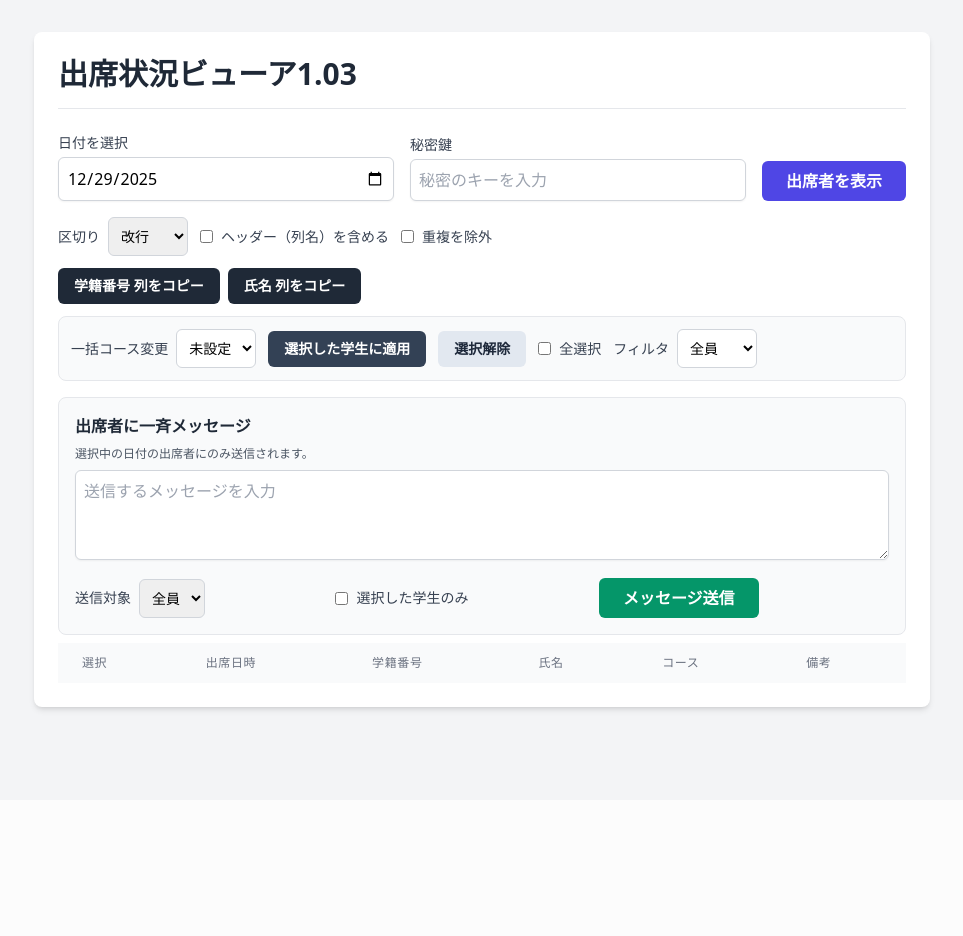
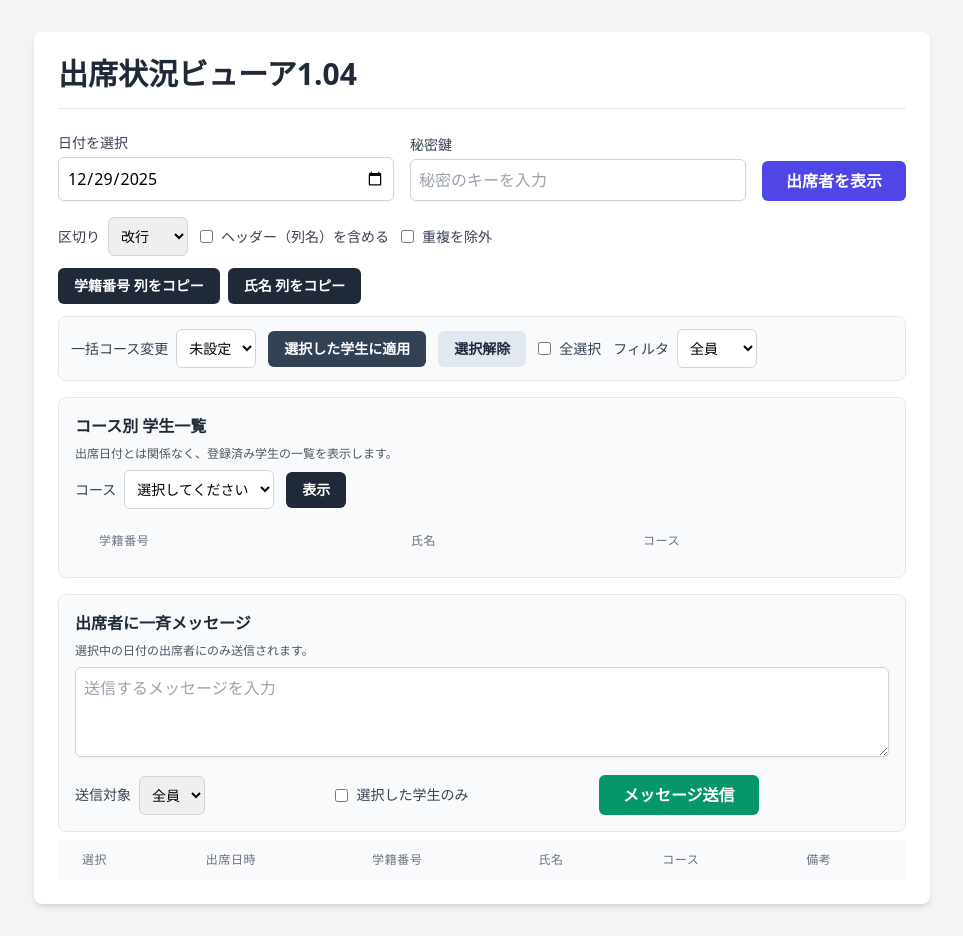
Before and after one commit to miiichiii/line-anatomy-bot, a Flask app: page /viewer in a window 1280 px wide. Shown: the whole page, without its empty margins (158-1121 px from the left). Before the commit the page ends 713 px from the top, so only its background shows below. Run offline with Flask 3, Linux system fonts and the light colour scheme; lists and menus that the app fills with data are empty; some libraries are stand-ins or nearby versions.

Commit message:
Add course roster view and bump viewer to 1.04

```diff
--- a/app.py
+++ b/app.py
@@ -327,6 +327,38 @@ def set_course():
         logging.error(f"コース更新エラー: {e}")
         return jsonify({"error": f"更新中にエラーが発生しました: {e}"}), 500
 
+# ★★★★★★★★★★★★★★★★★★★★★★★★★★★★★★★★★★★★★★★★★★★★★★★★★★★
+# ★【新規追加】コース別の学生一覧を取得するAPIルート ★
+# ★★★★★★★★★★★★★★★★★★★★★★★★★★★★★★★★★★★★★★★★★★★★★★★★★★★
+@app.route("/students_by_course")
+def students_by_course():
+    secret_key = request.args.get('key')
+    if secret_key != EXPORT_SECRET_KEY:
+        return jsonify({"error": "アクセス権がありません。"}), 403
+
+    course = (request.args.get('course') or '').strip().upper()
+    if course not in {"PT", "OT", "NS"}:
+        return jsonify({"error": "コース指定が不正です。"}), 400
+
+    if not db:
+        return jsonify({"error": "データベース接続エラー"}), 500
+
+    try:
+        docs = db.collection('students').where('course', '==', course).stream()
+        results = []
+        for doc in docs:
+            data = doc.to_dict() or {}
+            results.append({
+                "student_id": data.get('student_id', 'N/A'),
+                "name": data.get('name', 'N/A'),
+                "course": data.get('course', course)
+            })
+        results.sort(key=lambda r: r.get('student_id', ''))
+        return jsonify(results)
+    except Exception as e:
+        logging.error(f"学生一覧取得エラー: {e}")
+        return jsonify({"error": f"取得中にエラーが発生しました: {e}"}), 500
+
 # --- メッセージハンドラ (省略... 変更なし) ---
 @handler.add(MessageEvent, message=TextMessage)
 def handle_text(event):
--- a/templates/viewer.html
+++ b/templates/viewer.html
@@ -3,12 +3,12 @@
 <head>
     <meta charset="UTF-8">
     <meta name="viewport" content="width=device-width, initial-scale=1.0">
-    <title>出席状況ビューア1.03</title>
+    <title>出席状況ビューア1.04</title>
     <script src="https://cdn.tailwindcss.com"></script>
 </head>
 <body class="bg-gray-100 min-h-screen flex flex-col items-center p-4 sm:p-8 font-sans">
     <div class="w-full max-w-4xl bg-white rounded-lg shadow-md p-6">
-        <h1 class="text-2xl sm:text-3xl font-bold text-gray-800 mb-6 border-b pb-4">出席状況ビューア1.03</h1>
+        <h1 class="text-2xl sm:text-3xl font-bold text-gray-800 mb-6 border-b pb-4">出席状況ビューア1.04</h1>
 
         <!-- Controls -->
         <div class="flex flex-col sm:flex-row sm:items-end gap-4 mb-4">
@@ -87,6 +87,41 @@
                 </select>
             </div>
             <div id="bulk-status" class="text-sm text-gray-600"></div>
+        </div>
+
+        <!-- Course Roster -->
+        <div class="mt-4 p-4 border border-gray-200 rounded-lg bg-gray-50">
+            <h2 class="text-base font-semibold text-gray-800 mb-2">コース別 学生一覧</h2>
+            <p class="text-xs text-gray-600 mb-2">出席日付とは関係なく、登録済み学生の一覧を表示します。</p>
+            <div class="flex flex-col sm:flex-row sm:items-center gap-3">
+                <div class="flex items-center gap-2">
+                    <label for="roster-course" class="text-sm text-gray-700">コース</label>
+                    <select id="roster-course" class="p-2 border border-gray-300 rounded-md text-sm bg-white">
+                        <option value="">選択してください</option>
+                        <option value="PT">PT</option>
+                        <option value="OT">OT</option>
+                        <option value="NS">NS</option>
+                    </select>
+                </div>
+                <button id="roster-fetch" class="w-full sm:w-auto bg-gray-800 text-white text-sm font-semibold py-2 px-4 rounded-md hover:bg-gray-900">
+                    表示
+                </button>
+                <div id="roster-status" class="text-sm text-gray-600"></div>
+            </div>
+            <div class="overflow-x-auto mt-3">
+                <table class="min-w-full divide-y divide-gray-200 select-none">
+                    <thead class="bg-gray-50">
+                        <tr>
+                            <th class="px-6 py-3 text-left text-xs font-medium text-gray-500 uppercase tracking-wider">学籍番号</th>
+                            <th class="px-6 py-3 text-left text-xs font-medium text-gray-500 uppercase tracking-wider">氏名</th>
+                            <th class="px-6 py-3 text-left text-xs font-medium text-gray-500 uppercase tracking-wider">コース</th>
+                        </tr>
+                    </thead>
+                    <tbody id="roster-body" class="bg-white divide-y divide-gray-200">
+                        <!-- JSで挿入 -->
+                    </tbody>
+                </table>
+            </div>
         </div>
 
         <!-- Message Sender -->
@@ -168,6 +203,11 @@
         const selectAllChk = document.getElementById('select-all');
         const bulkStatus = document.getElementById('bulk-status');
         const courseViewFilter = document.getElementById('course-view-filter');
+
+        const rosterCourse = document.getElementById('roster-course');
+        const rosterFetchBtn = document.getElementById('roster-fetch');
+        const rosterStatus = document.getElementById('roster-status');
+        const rosterBody = document.getElementById('roster-body');
 
         const messageText = document.getElementById('message-text');
         const sendMessageBtn = document.getElementById('send-message');
@@ -454,6 +494,77 @@
 
         courseViewFilter.addEventListener('change', applyCourseFilter);
 
+        // --- course roster ---
+        function buildRosterRow(student) {
+            const tr = document.createElement('tr');
+
+            const tdId = document.createElement('td');
+            tdId.className = 'px-6 py-4 whitespace-nowrap text-sm text-gray-900';
+            tdId.textContent = student.student_id ?? '';
+            tr.appendChild(tdId);
+
+            const tdName = document.createElement('td');
+            tdName.className = 'px-6 py-4 whitespace-nowrap text-sm text-gray-900';
+            tdName.textContent = student.name ?? '';
+            tr.appendChild(tdName);
+
+            const tdCourse = document.createElement('td');
+            tdCourse.className = 'px-6 py-4 whitespace-nowrap text-sm text-gray-500';
+            tdCourse.textContent = student.course ?? '';
+            tr.appendChild(tdCourse);
+
+            return tr;
+        }
+
+        async function fetchRoster() {
+            const secretKey = secretKeyInput.value;
+            const course = (rosterCourse.value || '').trim();
+
+            if (!secretKey) {
+                rosterStatus.textContent = '秘密鍵を入力してください。';
+                rosterStatus.className = 'text-sm text-red-600';
+                return;
+            }
+            if (!course) {
+                rosterStatus.textContent = 'コースを選択してください。';
+                rosterStatus.className = 'text-sm text-red-600';
+                return;
+            }
+
+            rosterStatus.textContent = '取得中...';
+            rosterStatus.className = 'text-sm text-blue-600';
+            rosterBody.innerHTML = '';
+
+            try {
+                const response = await fetch(`/students_by_course?course=${encodeURIComponent(course)}&key=${encodeURIComponent(secretKey)}`);
+                if (response.status === 403) {
+                    throw new Error('アクセス権がありません。秘密鍵を確認してください。');
+                }
+                const data = await response.json();
+                if (!response.ok) {
+                    throw new Error(data.error || '取得に失敗しました。');
+                }
+
+                if (!Array.isArray(data) || data.length === 0) {
+                    rosterStatus.textContent = `${course} の学生は見つかりません。`;
+                    rosterStatus.className = 'text-sm text-gray-600';
+                    return;
+                }
+
+                rosterStatus.textContent = `${course} の学生は ${data.length} 名です。`;
+                rosterStatus.className = 'text-sm text-green-600';
+                for (const student of data) {
+                    rosterBody.appendChild(buildRosterRow(student));
+                }
+            } catch (error) {
+                rosterStatus.textContent = `エラー: ${error.message}`;
+                rosterStatus.className = 'text-sm text-red-600';
+            }
+        }
+
+        rosterFetchBtn.addEventListener('click', fetchRoster);
+        rosterCourse.addEventListener('change', fetchRoster);
+
         // --- bulk course update ---
         bulkApplyBtn.addEventListener('click', async () => {
             const selected = bulkCourse.value;
```
